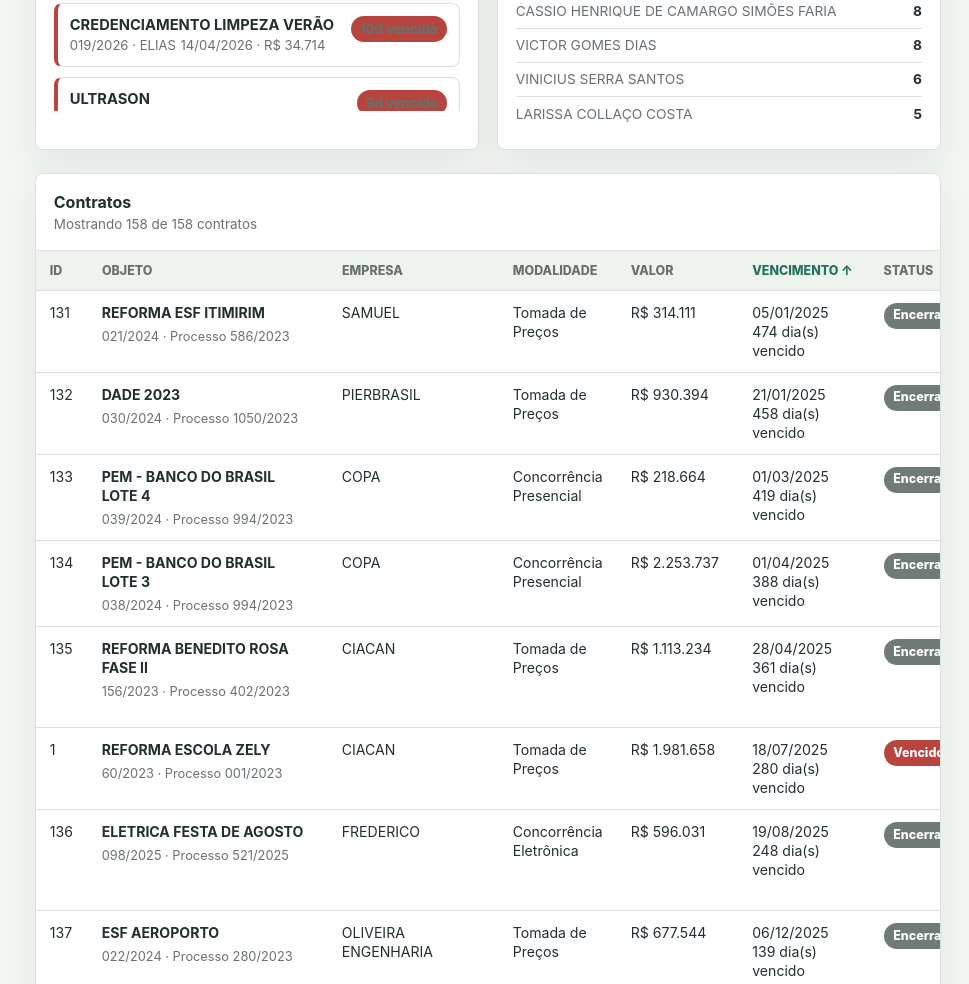
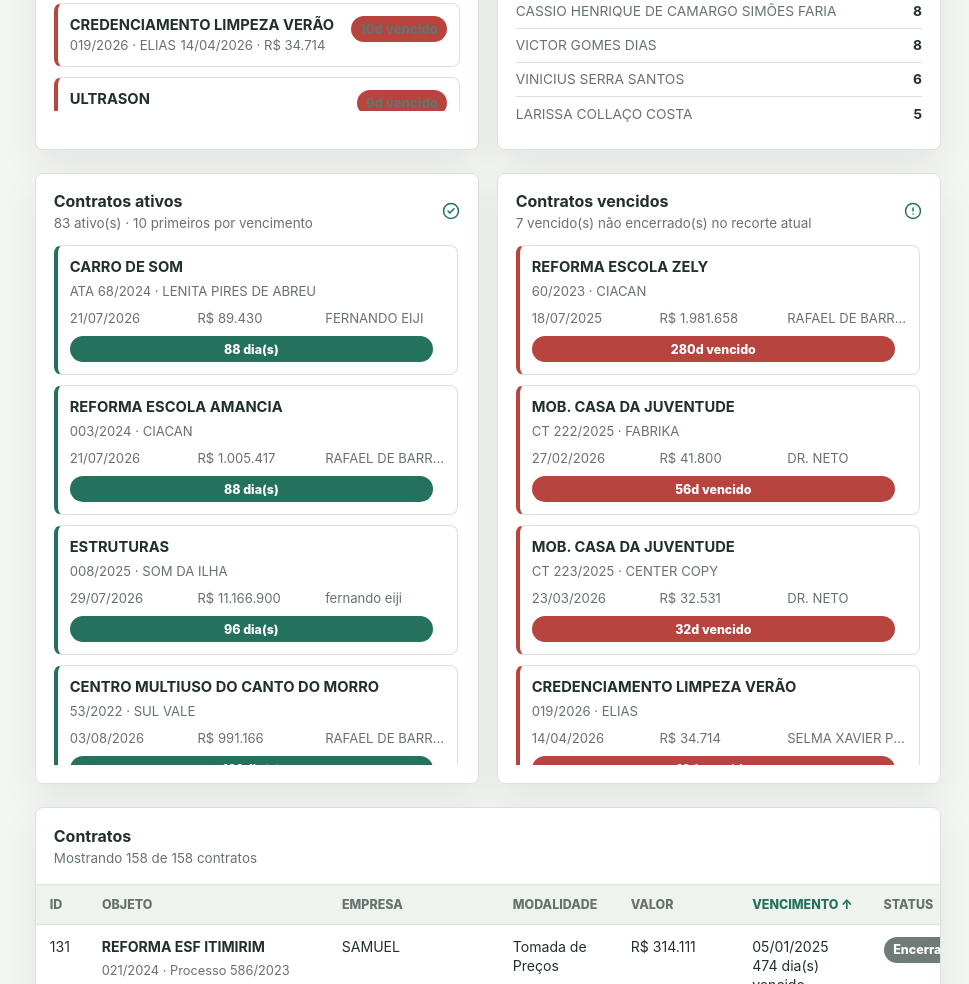
Before and after one commit to matheuhenriqu/painel-contratos-iguape-sp, a plain HTML site: page index.html in a window 1280 px wide. Shown: the part 1486-2470 px from the top of the page, without its empty margins (311-1280 px from the left). Drawn offline with nearby package versions, Linux system fonts and the light colour scheme.

Commit message:
Add active and expired contract sections

```diff
--- a/app.js
+++ b/app.js
@@ -50,6 +50,10 @@ const elements = {
   criticalHint: document.querySelector("#criticalHint"),
   responsaveisList: document.querySelector("#responsaveisList"),
   responsaveisHint: document.querySelector("#responsaveisHint"),
+  activeContractsList: document.querySelector("#activeContractsList"),
+  activeContractsHint: document.querySelector("#activeContractsHint"),
+  expiredContractsList: document.querySelector("#expiredContractsList"),
+  expiredContractsHint: document.querySelector("#expiredContractsHint"),
   statusChartHint: document.querySelector("#statusChartHint"),
   modalidadeChartHint: document.querySelector("#modalidadeChartHint"),
   vencimentosChartHint: document.querySelector("#vencimentosChartHint"),
@@ -187,6 +191,7 @@ function render() {
   renderCharts(filtered);
   renderCritical(filtered);
   renderResponsaveis(filtered);
+  renderStatusSections(filtered);
   renderActiveFilters();
   renderTable(sorted);
   renderSortIndicators();
@@ -320,6 +325,47 @@ function renderResponsaveis(rows) {
   `;
 }
 
+function renderStatusSections(rows) {
+  const activeRows = sortByDueDateAsc(rows.filter((item) => normalizeText(item.status) === "ativo"));
+  const expiredRows = sortByDueDateAsc(rows.filter((item) => !item.isClosed && item.diasAtual !== null && item.diasAtual < 0));
+
+  elements.activeContractsHint.textContent = formatSectionHint(activeRows.length, "ativo(s)");
+  elements.expiredContractsHint.textContent = formatSectionHint(expiredRows.length, "vencido(s) não encerrado(s)");
+  elements.activeContractsList.innerHTML = renderStatusContractList(activeRows, "active");
+  elements.expiredContractsList.innerHTML = renderStatusContractList(expiredRows, "expired");
+}
+
+function formatSectionHint(count, label) {
+  const prefix = `${numberFormat.format(count)} ${label}`;
+  return count > 10 ? `${prefix} · 10 primeiros por vencimento` : `${prefix} no recorte atual`;
+}
+
+function renderStatusContractList(rows, variant) {
+  if (!rows.length) {
+    const message = variant === "active"
+      ? "Nenhum contrato ativo no recorte atual."
+      : "Nenhum contrato vencido no recorte atual.";
+    return `<div class="empty-state">${message}</div>`;
+  }
+
+  return rows.slice(0, 10).map((item) => `
+    <article class="status-contract-card ${variant}">
+      <div class="status-contract-main">
+        <strong title="${escapeHtml(item.objeto || "")}">${escapeHtml(item.objeto || "Sem objeto")}</strong>
+        <span>${escapeHtml(item.contrato || "Sem contrato")} · ${escapeHtml(item.empresa || "Sem empresa")}</span>
+      </div>
+      <div class="status-contract-meta">
+        <span>${formatDate(item.dataVencimentoDate)}</span>
+        <span>${currency.format(item.valor || 0)}</span>
+        <span>${escapeHtml(item.gestor || "Sem gestor")}</span>
+      </div>
+      <span class="status-contract-badge ${variant}">
+        ${variant === "expired" ? `${Math.abs(item.diasAtual || 0)}d vencido` : formatDays(item.diasAtual)}
+      </span>
+    </article>
+  `).join("");
+}
+
 function renderMetricGroup(title, data) {
   if (!data.length) {
     return `<div class="metric-group"><h3>${title}</h3><div class="empty-state">Sem registros no recorte atual.</div></div>`;
@@ -407,6 +453,20 @@ function sortRows(rows) {
     return String(av || "").localeCompare(String(bv || ""), "pt-BR", { sensitivity: "base" }) * dir;
   });
   return sorted;
+}
+
+function sortByDueDateAsc(rows) {
+  return [...rows].sort(compareDueDateAsc);
+}
+
+function compareDueDateAsc(a, b) {
+  const aMissing = !a.dataVencimentoDate;
+  const bMissing = !b.dataVencimentoDate;
+  if (aMissing && bMissing) return Number(a.id || 0) - Number(b.id || 0);
+  if (aMissing) return 1;
+  if (bMissing) return -1;
+  const result = a.dataVencimentoDate.getTime() - b.dataVencimentoDate.getTime();
+  return result === 0 ? Number(a.id || 0) - Number(b.id || 0) : result;
 }
 
 function renderSortIndicators() {
--- a/index.html
+++ b/index.html
@@ -158,6 +158,30 @@
           </article>
         </section>
 
+        <section class="status-sections" aria-label="Contratos separados por situação">
+          <article class="panel contract-list-panel active-contracts-panel">
+            <div class="panel-header">
+              <div>
+                <h2>Contratos ativos</h2>
+                <p id="activeContractsHint"></p>
+              </div>
+              <i data-lucide="check-circle-2"></i>
+            </div>
+            <div id="activeContractsList" class="status-contract-list"></div>
+          </article>
+
+          <article class="panel contract-list-panel expired-contracts-panel">
+            <div class="panel-header">
+              <div>
+                <h2>Contratos vencidos</h2>
+                <p id="expiredContractsHint"></p>
+              </div>
+              <i data-lucide="circle-alert"></i>
+            </div>
+            <div id="expiredContractsList" class="status-contract-list"></div>
+          </article>
+        </section>
+
         <section class="panel table-panel">
           <div class="table-toolbar">
             <div>
--- a/styles.css
+++ b/styles.css
@@ -351,7 +351,8 @@ select:focus-visible {
 }
 
 .analytics-grid,
-.operations-grid {
+.operations-grid,
+.status-sections {
   display: grid;
   grid-template-columns: repeat(2, minmax(0, 1fr));
   gap: 18px;
@@ -406,6 +407,87 @@ select:focus-visible {
   padding: 0;
   overflow: auto;
   list-style: none;
+}
+
+.status-contract-list {
+  display: grid;
+  gap: 10px;
+  max-height: 520px;
+  overflow: auto;
+  padding-right: 2px;
+}
+
+.status-contract-card {
+  position: relative;
+  display: grid;
+  grid-template-columns: minmax(0, 1fr) auto;
+  gap: 10px 12px;
+  padding: 12px;
+  border: 1px solid var(--line);
+  border-left: 4px solid var(--green);
+  border-radius: 8px;
+  background: #fff;
+  transition: transform 160ms ease, border-color 160ms ease;
+}
+
+.status-contract-card.expired {
+  border-left-color: var(--red);
+}
+
+.status-contract-card:hover {
+  transform: translateY(-1px);
+}
+
+.status-contract-main {
+  min-width: 0;
+}
+
+.status-contract-main strong {
+  display: block;
+  overflow: hidden;
+  margin-bottom: 4px;
+  font-size: 0.92rem;
+  text-overflow: ellipsis;
+  white-space: nowrap;
+}
+
+.status-contract-main span,
+.status-contract-meta {
+  color: var(--muted);
+  font-size: 0.82rem;
+}
+
+.status-contract-meta {
+  display: grid;
+  grid-column: 1 / -1;
+  grid-template-columns: repeat(3, minmax(0, 1fr));
+  gap: 8px;
+}
+
+.status-contract-meta span {
+  min-width: 0;
+  overflow: hidden;
+  text-overflow: ellipsis;
+  white-space: nowrap;
+}
+
+.status-contract-badge {
+  display: inline-flex;
+  align-items: center;
+  justify-content: center;
+  align-self: start;
+  min-height: 26px;
+  padding: 4px 9px;
+  border-radius: 999px;
+  color: #fff;
+  background: var(--green);
+  font-size: 0.78rem;
+  font-weight: 850;
+  white-space: nowrap;
+}
+
+.status-contract-badge.expired {
+  background: var(--red);
 }
 
 .critical-item {
@@ -740,7 +822,8 @@ td.muted,
   }
 
   .analytics-grid,
-  .operations-grid {
+  .operations-grid,
+  .status-sections {
     grid-template-columns: 1fr;
   }
 
@@ -901,6 +984,24 @@ td.muted,
     grid-template-columns: 1fr;
   }
 
+  .status-contract-card {
+    grid-template-columns: 1fr;
+  }
+
+  .status-contract-list {
+    max-height: none;
+    overflow: visible;
+    padding-right: 0;
+  }
+
+  .status-contract-meta {
+    grid-template-columns: 1fr;
+  }
+
+  .status-contract-badge {
+    justify-self: start;
+  }
+
   .kpi-card strong {
     font-size: 1.55rem;
   }
```
Also changed, not shown: README.md.
